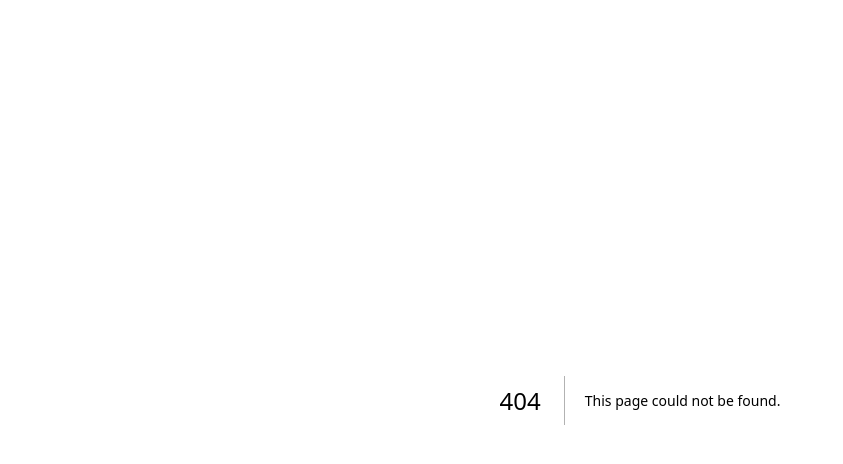
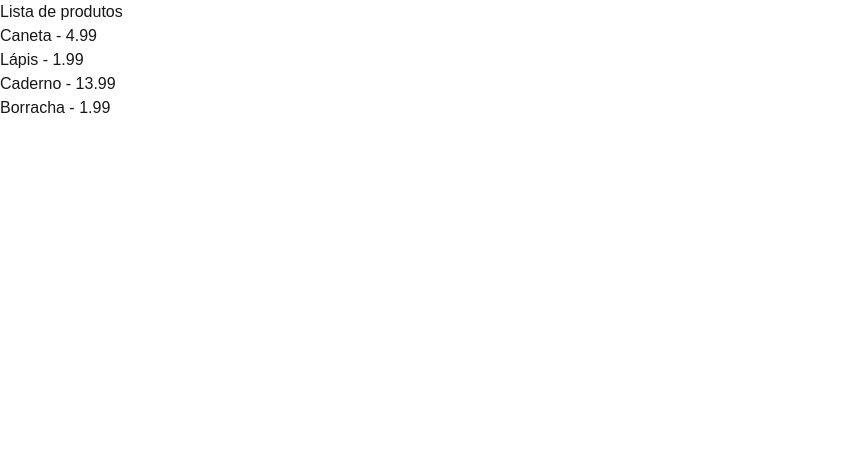
Before and after one commit to Leopreal/Aprendendo-NextJS, a Next.js app: page /Estatico3 in a window 1280 px wide. Before the commit this address had no page. Shown: the top 464 px of the page, without its empty margins (0-843 px from the left). Built offline with nearby package versions, Linux system fonts and the light colour scheme.

Commit message:
treinando render static

```diff
--- /dev/null
+++ b/src/pages/Estatico3.tsx
@@ -0,0 +1,39 @@
+import { GetStaticProps } from "next";
+
+interface Produtcs {
+  id: number;
+  name: string;
+  price: number;
+}
+
+interface EstaticoProps {
+  products: Produtcs[];
+}
+
+export const getStaticProps: GetStaticProps<EstaticoProps> = async () => {
+  const resp = await fetch("http://localhost:3000/api/produtos");
+  const products: Produtcs[] = await resp.json();
+  return {
+    props: {
+      products,
+    },
+  };
+};
+
+const Estatico3: React.FC<EstaticoProps> = (props) => {
+  function renderizarProdutos() {
+    return props.products.map((prods) => (
+      <li key={prods.id}>
+        {prods.name} - {prods.price}
+      </li>
+    ));
+  }
+  return (
+    <div>
+      <h1>Lista de produtos</h1>
+      <ul>{renderizarProdutos()}</ul>
+    </div>
+  );
+};
+
+export default Estatico3;
--- /dev/null
+++ b/src/pages/api/produtos.ts
@@ -0,0 +1,20 @@
+// Next.js API route support: https://nextjs.org/docs/api-routes/introduction
+import type { NextApiRequest, NextApiResponse } from "next";
+
+type Data = {
+  id: number;
+  price: number;
+  name: string;
+}[];
+
+export default function handler(
+  req: NextApiRequest,
+  res: NextApiResponse<Data>
+) {
+  res.status(200).json([
+    { id: 1, name: "Caneta", price: 4.99 },
+    { id: 2, name: "Lápis", price: 1.99 },
+    { id: 3, name: "Caderno", price: 13.99 },
+    { id: 4, name: "Borracha", price: 1.99 },
+  ]);
+}
```
